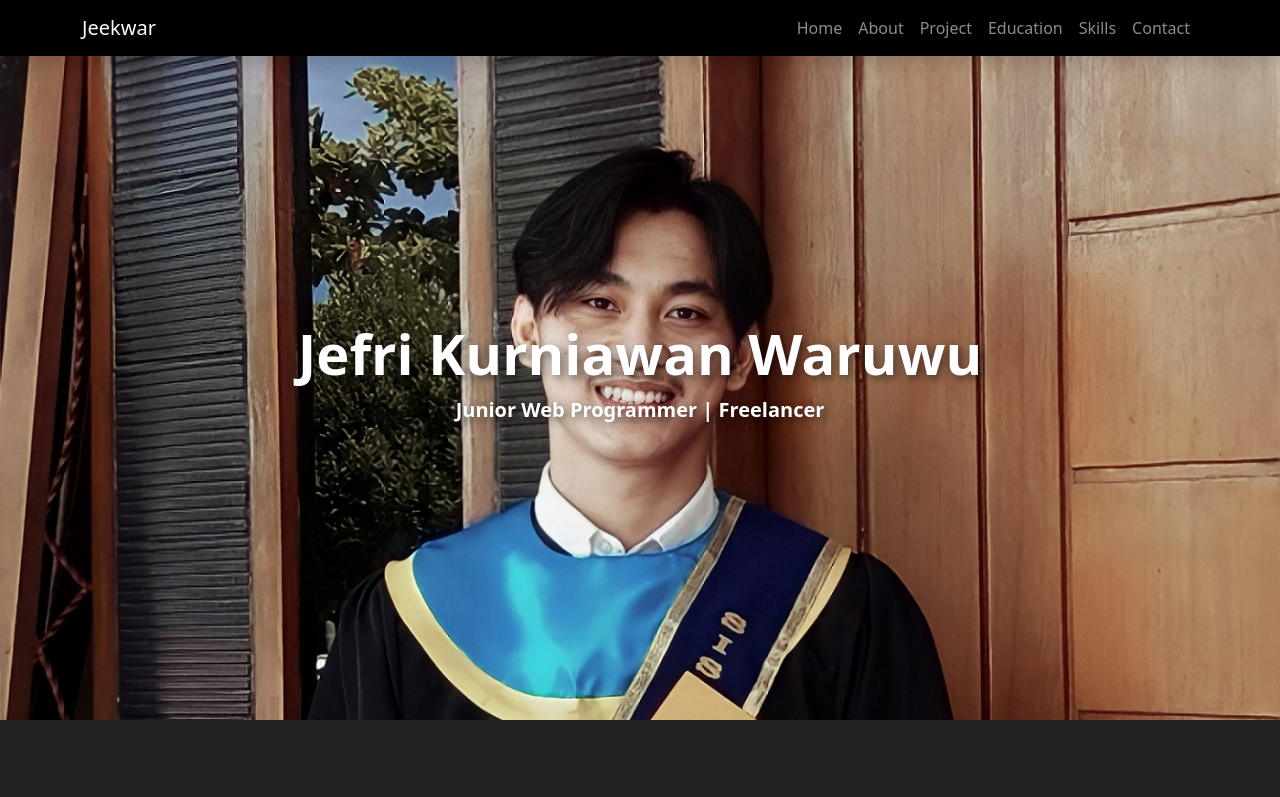
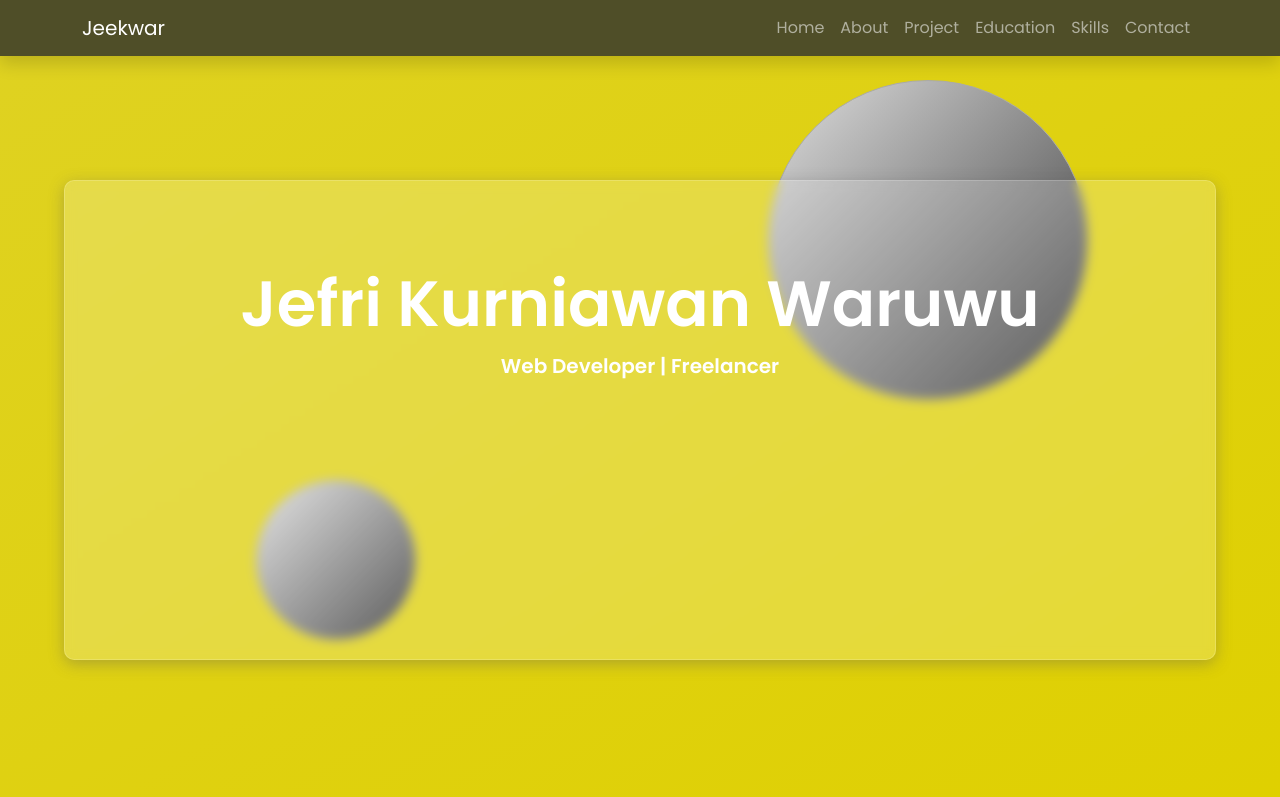
Before and after one commit to Jeekwar/Jeekwar.github.io, a plain HTML site: page index.html in a window 1280 px wide. Shown: the top 797 px of the page. Drawn offline with nearby package versions, Linux system fonts and the light colour scheme.

Commit message:
mengubah tampilan jumbotron dan mengubah warna background body dan font poppin

```diff
--- a/index.html
+++ b/index.html
@@ -15,9 +15,9 @@
   </head>
   <body id="home">
     <!-- navbar -->
-    <nav class="navbar navbar-expand-lg navbar-dark shadow fixed-top" style="background-color: #000">
+    <nav class="navbar navbar-expand-lg navbar-dark shadow fixed-top" style="background-color: #4f4e28; ">
       <div class="container brand">
-        <a class="navbar-brand text-light " href="#">Jeekwar</a>
+        <a class="navbar-brand" href="#">Jeekwar</a>
         <button class="navbar-toggler" type="button" data-bs-toggle="collapse" data-bs-target="#navbarNav" aria-controls="navbarNav" aria-expanded="false" aria-label="Toggle navigation">
           <span class="navbar-toggler-icon"></span>
         </button>
@@ -30,14 +30,14 @@
               <a class=" nav-link" href="#about">About</a>
             </li>
             <li class="nav-item">
-              <a class="nav-link" href="#bigTittle">Project</a>
+              <a class="nav-link" href="#project">Project</a>
             </li>
             <li class="nav-item">
               <a class="nav-link" href="#education">Education</a>
             </li>
             <li class="nav-item">
               <a class="nav-link" href="#skills">Skills</a>
-            </li
+            </li>
             <li class="nav-item">
               <a class="nav-link" href="#contact">Contact</a>
             </li>
@@ -48,19 +48,23 @@
     <!-- end navbar -->
 
     <!-- jumbotron -->
-    <header class="jumbotron text-center pb-5">
-      <div class="isijumbotron">
-        <h1 class="display-4 text-white fw-bold">Jefri Kurniawan Waruwu</h1>
-        <p class="lead fw-bold text-white pb-5">Junior Web Programmer | Freelancer</p>
-      </div>
-    </header>
+    <div class="jumbotron text-center pb-5">
+        <div class="glass">
+          <h1 class="display-3 text-white fw-bold">Jefri Kurniawan Waruwu</h1>
+          <p class="lead fw-bold text-white">Web Developer | Freelancer</p>
+        </div>
+        <div class="circle1">
+        </div>
+        <div class="circle2">
+        </div>
+    </div>
     <!-- end jumbotron -->
      <!-- About -->
      <section id="about">
       <div class="container">
         <div class="row text-center pb-5 justify-content-center">
           <div class="col">
-            <h2 class="aboutme fw-bold text-light">About Me</h2>
+            <h2 class="aboutme fw-bold text-light display-5">About Me</h2>
           </div>
         </div>
         <div class="row justify-content-evenly fs-5 pb-5 fs-5">
@@ -76,7 +80,7 @@
     </section>
     <!-- end about -->
     <!-- big tittle -->
-    <div class="bigTittle" id="bigTittle">
+    <!-- <div class="bigTittle" id="bigTittle">
       <div class="container">
         <div class="row justify-content-center pt-5 pb-5">
           <div class="col-sm-8">
@@ -84,12 +88,17 @@
           </div>
         </div>
       </div>
-    </div>
+    </div> -->
     <!-- end big tittle -->
 
     <!-- Projects -->
     <section class="project" id="project">
       <div class="container">
+        <div class="row">
+          <div class="col">
+            <h2 class="fw-bold text-center pb-5 display-5 text-light">PROJECT</h2>
+          </div>
+        </div>
         <div class="row justify-content-evenly">
           <div class="col-md-4 pb-5">
             <div class="card">
--- a/script.js
+++ b/script.js
@@ -2,15 +2,15 @@
 $(window).scroll(function () {
   var wScroll = $(this).scrollTop();
 
-  $('.jumbotron img').css({
-    transform: `translate(0px, ${wScroll / 3}%)`,
-  });
-  $('.jumbotron h1').css({
-    transform: `translate(0px, ${wScroll / 1.5}%)`,
-  });
-  $('.jumbotron p').css({
-    transform: `translate(0px, ${wScroll / 2.5}%)`,
-  });
+  // $('.jumbotron img').css({
+  //   transform: `translate(0px, ${wScroll / 3}%)`,
+  // });
+  // $('.jumbotron h1').css({
+  //   transform: `translate(0px, ${wScroll / 1.5}%)`,
+  // });
+  // $('.jumbotron p').css({
+  //   transform: `translate(0px, ${wScroll / 2.5}%)`,
+  // });
 
   // effect landing element pada about
   if (wScroll > $('#about').offset().top - 480) {
@@ -55,6 +55,6 @@ $(window).scroll(function () {
 
 // effect for link navbar active
 // effect landing poge saat halaman dibuka/refresh
-$(window).on('load', function () {
-  $('.isijumbotron').addClass('muncul');
-});
+// $(window).on('load', function () {
+//   $('.isijumbotron').addClass('muncul');
+// });
--- a/style.css
+++ b/style.css
@@ -1,43 +1,63 @@
+@import url('https://fonts.googleapis.com/css2?family=Poppins:wght@300;400;600&display=swap');
+body {
+  font-family: 'Poppins', sans-serif;
+}
 .brand .navbar-brand:hover {
   transition: 0.1s;
   transform: scale(1.02);
 }
 
 .jumbotron {
-  background-image: url('img/jumbotron-bg.jpg');
-  background-attachment: fixed;
-  background-size: cover;
-  padding-top: 10rem;
-  min-height: 720px;
-  background-color: #585858;
-  overflow: hidden;
+  background: linear-gradient(to right bottom, #dfd222, #dfd000);
+  padding-top: 4rem;
+  min-height: 103vh;
+  display: flex;
+  align-items: center;
+  justify-content: center;
 }
-.isijumbotron {
-  padding-top: 10rem;
-  transition: 1.3s;
-  opacity: 0;
-  transform: translate(0, 0);
+.glass {
+  width: 90%;
+  background: rgba(255, 255, 255, 0.2);
+  box-shadow: 0 4px 15px 0 rgba(90, 90, 90, 0.37);
+  backdrop-filter: blur(5.5px);
+  -webkit-backdrop-filter: blur(5.5px);
+  border-radius: 10px;
+  border: 1px solid rgba(255, 255, 255, 0.18);
+  min-height: 60vh;
+  z-index: 3;
+}
+.glass h1 {
+  padding-top: 85px;
+  text-shadow: slategray;
+}
+.circle1,
+.circle2 {
+  background: linear-gradient(to right bottom, rgb(223, 223, 223), rgb(51, 51, 51));
+  z-index: 2;
+  position: absolute;
+  border-radius: 50%;
+  border: solid;
+  border-color: #aaaaaa;
+  border-width: 1px;
+}
+.circle1 {
+  height: 20rem;
+  width: 20rem;
+  top: 10%;
+  right: 15%;
+}
+.circle2 {
+  height: 10rem;
+  width: 10rem;
+  top: 60%;
+  left: 20%;
 }
 
-.isijumbotron.muncul {
-  opacity: 1;
-  transform: translate(0, 0);
-}
-
-.bigTittle {
-  background-image: url('img/bigtittle/2.jpg');
-  background-size: cover;
-  background-attachment: fixed;
-}
-
-.bigTittle h1,
 .skills h1 {
   font-size: 50px;
 }
-.bigTittle h1,
-.jumbotron h1,
-.jumbotron p {
-  text-shadow: 3px 3px 10px rgba(0, 0, 0, 0.5);
+.project h2 {
+  text-shadow: 3px 3px 5px rgba(49, 48, 48, 0.5);
 }
 .tittleportfolio,
 .education .fonttittle,
@@ -63,7 +83,7 @@
   min-height: 700px;
 }
 #about {
-  background-color: #212121;
+  background: linear-gradient(to top right, #dfd222, #dfd000);
   min-height: 700px;
 }
 #about img {
@@ -72,9 +92,9 @@
   max-width: 100%;
   margin-top: -50px;
 }
-.aboutme {
+/* .aboutme {
   font-size: 40px;
-}
+} */
 .aboutme,
 .isiaboutme {
   text-shadow: 1px 1px 2px rgba(0, 0, 0, 0.2);
@@ -90,7 +110,7 @@
 }
 /* project */
 #project {
-  background-color: #212121;
+  background: linear-gradient(to bottom right, #e0e77d, #c4c721);
 }
 
 .project .card {
```
